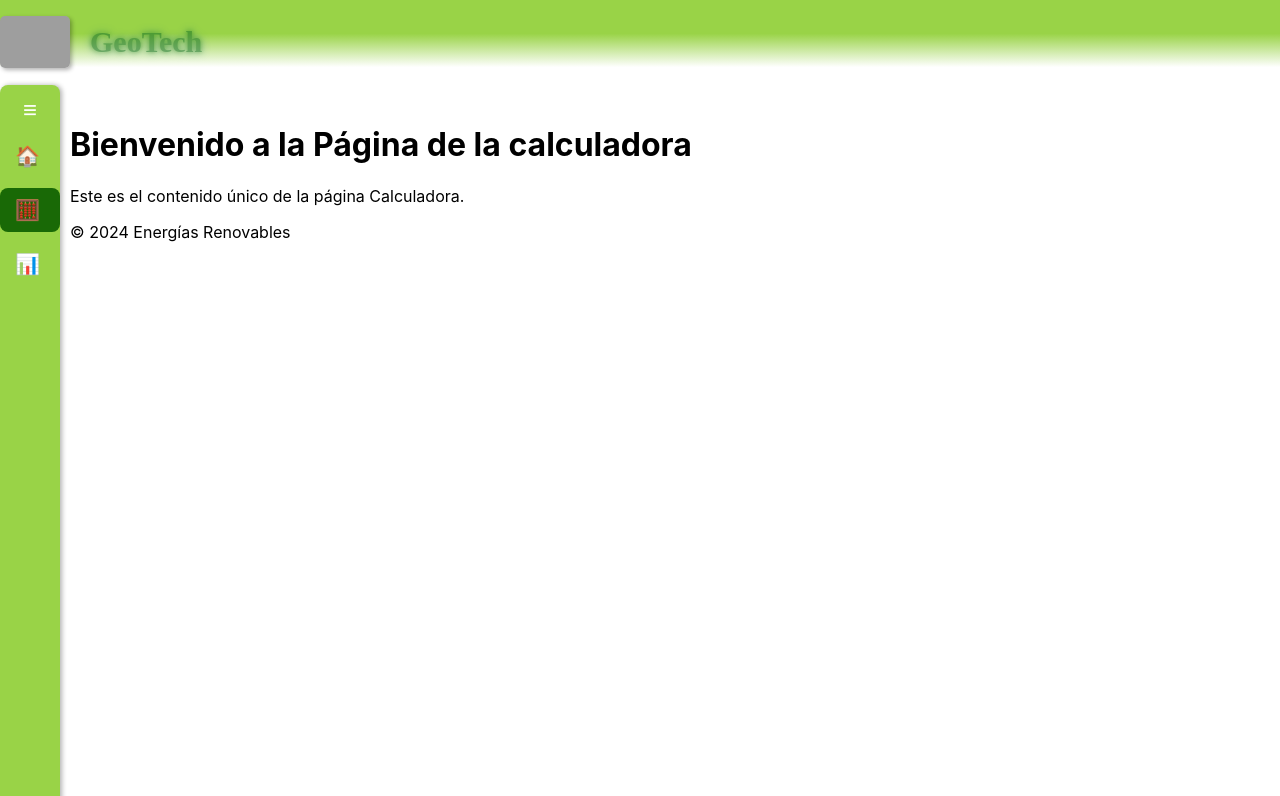
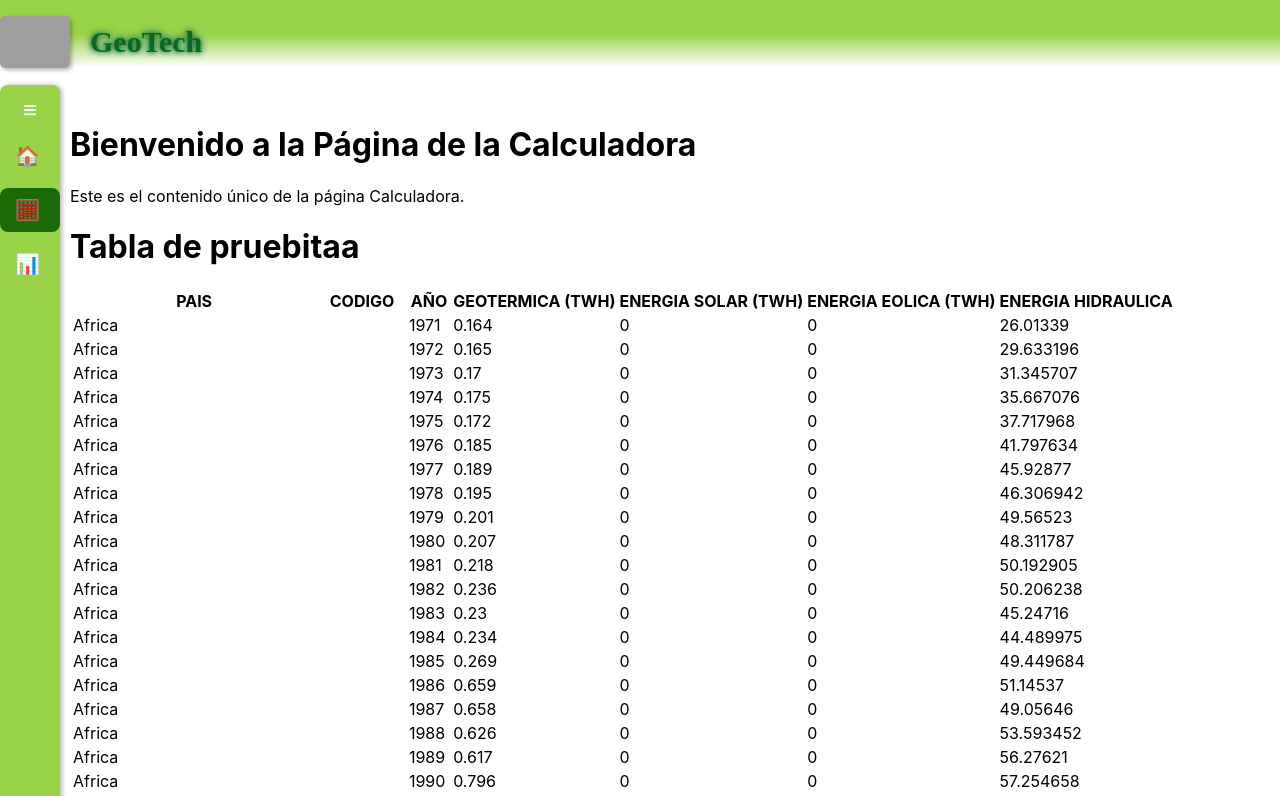
Before and after one commit to Bocchi26/ProyectoFinal, a React (Create React App) app: page /calculadora in a window 1280 px wide. Shown: the top 796 px of the page. Built offline with nearby package versions, Linux system fonts and the light colour scheme; grey boxes are pictures that could not be loaded.

Commit message:
Lectura de un archivo CSV y tabulacion del mismo

```diff
--- a/src/components/DatosHistoricos/historia.js
+++ b/src/components/DatosHistoricos/historia.js
@@ -1,11 +1,65 @@
-import React from "react";
+import React, { useEffect } from "react";
 import Plantilla from "../Plantilla/plantilla";
 
 const Calculadora = () => {
+  useEffect(() => {
+    const cargarCSV = async () => {
+      try {
+        const respuestas = await fetch("/archivosCSV/02 modern-renewable-energy-consumption.csv");
+        const texto = await respuestas.text();
+
+        const lineas = texto.split("\n").map((linea) => linea.trim());
+        const encabezados = lineas[0].split(",");
+        const cuerpo = lineas.slice(1);
+
+        const tbody = document.querySelector("#tablaUsuarios tbody");
+
+        cuerpo.forEach((linea) => {
+          if (linea.trim() === "") return;
+          const columnas = linea.split(",");
+          if (columnas.length === encabezados.length) {
+            const fila = document.createElement("tr");
+
+            columnas.forEach((dato) => {
+              const celda = document.createElement("td");
+              celda.textContent = dato.trim();
+              fila.appendChild(celda);
+            });
+
+            tbody.appendChild(fila);
+          }
+        });
+      } catch (error) {
+        console.error("Error al cargar el archivo CSV: ", error);
+      }
+    };
+
+    cargarCSV();
+  }, []); // Se ejecuta solo una vez cuando se monta el componente
+
   return (
     <Plantilla>
-      <h1>Bienvenido a la Página de la calculadora</h1>
+      <h1>Bienvenido a la Página de la Calculadora</h1>
       <p>Este es el contenido único de la página Calculadora.</p>
+      <div>
+        <h1>Tabla de pruebitaa</h1>
+        <table id="tablaUsuarios">
+          <thead>
+            <tr>
+              <th>PAIS</th>
+              <th>CODIGO</th>
+              <th> AÑO</th>
+              <th>GEOTERMICA (TWH)</th>
+              <th>ENERGIA SOLAR (TWH)</th>
+              <th>ENERGIA EOLICA (TWH)</th>
+              <th>ENERGIA HIDRAULICA</th>
+
+
+            </tr>
+          </thead>
+          <tbody></tbody>
+        </table>
+      </div>
     </Plantilla>
   );
 };
--- a/src/components/logicaCSV/leerCsv.js
+++ b/src/components/logicaCSV/leerCsv.js
@@ -1,6 +1,6 @@
 async function cargarCSV() {
     try {
-        const respuestas = await fetch("./Libro1.csv"); // Cargar el archivo CSV
+        const respuestas = await fetch("/public/archivosCSV/02 modern-renewable-energy-consumption.csv"); // Cargar el archivo CSV
         const texto = await respuestas.text(); // Leer el contenido como texto
 
         const lineas = texto.split("\n").map(linea => linea.trim()); // Dividir el contenido por líneas y limpiar espacios
```
